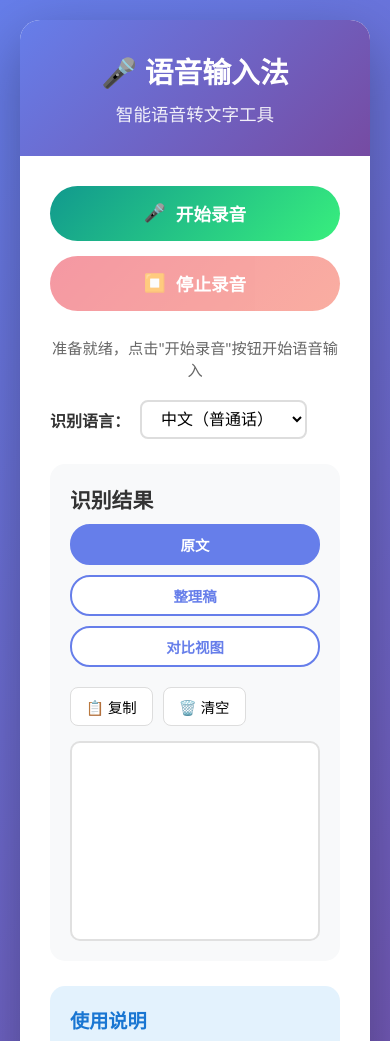
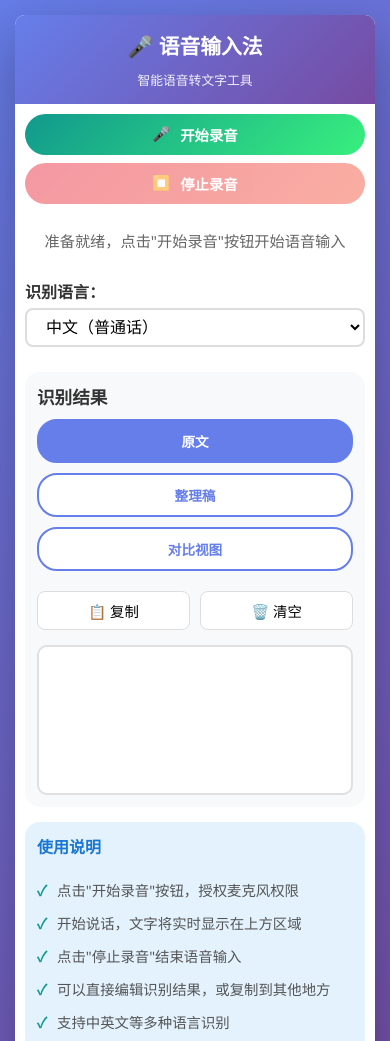
Before and after one commit to ls-jpg/qiniuyunshurufa, a plain HTML site: page index.html in a window 390 px wide. Shown: the top 1041 px of the page. Drawn offline with Linux system fonts and the light colour scheme.

Commit message:
适配不同设备尺寸

```diff
--- a/css/style.css
+++ b/css/style.css
@@ -297,24 +297,92 @@ footer {
     font-size: 0.9em;
 }
 
+/* ========== 响应式设计：平板和移动端 ========== */
+@media (max-width: 1024px) {
+    .container {
+        max-width: 95%;
+        margin: 10px;
+    }
+
+    header {
+        padding: 20px;
+    }
+
+    header h1 {
+        font-size: 2em;
+    }
+
+    main {
+        padding: 20px;
+    }
+}
+
 @media (max-width: 768px) {
+    body {
+        padding: 10px;
+    }
+
+    .container {
+        border-radius: 15px;
+    }
+
+    header {
+        padding: 20px 15px;
+    }
+
     header h1 {
-        font-size: 1.8em;
+        font-size: 1.6em;
+    }
+
+    .subtitle {
+        font-size: 0.9em;
+    }
+
+    main {
+        padding: 15px;
     }
 
     .control-panel {
         flex-direction: column;
+        gap: 10px;
     }
 
     .btn {
         width: 100%;
         justify-content: center;
+        padding: 12px 30px;
+        font-size: 1em;
     }
 
     .output-header {
         flex-direction: column;
         gap: 10px;
         align-items: flex-start;
+    }
+
+    .output-header h2 {
+        font-size: 1.1em;
+    }
+
+    .output-actions {
+        width: 100%;
+        justify-content: flex-start;
+    }
+
+    .btn-action {
+        flex: 1;
+        text-align: center;
+        justify-content: center;
+    }
+
+    .language-select {
+        flex-direction: column;
+        align-items: flex-start;
+        gap: 5px;
+    }
+
+    .language-select select {
+        width: 100%;
     }
 }
 
@@ -479,41 +547,161 @@ footer {
     .toggle-btn {
         width: 100%;
         justify-content: center;
+        padding: 10px 15px;
+        font-size: 0.85em;
     }
 
     .output-header {
         flex-direction: column;
         align-items: stretch;
+        gap: 10px;
     }
 
     .compare-container {
         flex-direction: column;
         min-height: auto;
+        gap: 15px;
     }
 
     .divider {
         width: 100%;
         height: 2px;
-        margin: 10px 0;
+        margin: 5px 0;
         background: linear-gradient(to right, #667eea, #764ba2);
     }
 
     .compare-panel {
-        min-height: 250px;
+        min-height: 200px;
+        padding: 12px;
+    }
+
+    .compare-panel h3 {
+        font-size: 1em;
+        flex-direction: column;
+        align-items: flex-start;
+        gap: 5px;
     }
 
     .compare-content {
-        min-height: 200px;
-        max-height: 300px;
+        min-height: 150px;
+        max-height: 250px;
+        padding: 8px;
+        font-size: 0.95em;
     }
 
     .style-selector {
         flex-direction: column;
         align-items: stretch;
+        padding: 12px;
+        margin-top: 10px;
+    }
+
+    .style-selector label {
+        font-size: 0.9em;
     }
 
     .style-selector select {
         max-width: 100%;
+        width: 100%;
+    }
+}
+
+/* ========== 超小屏幕适配（手机横屏/竖屏） ========== */
+@media (max-width: 480px) {
+    body {
+        padding: 5px;
+    }
+
+    .container {
+        border-radius: 10px;
+    }
+
+    header {
+        padding: 15px 10px;
+    }
+
+    header h1 {
+        font-size: 1.3em;
+    }
+
+    .subtitle {
+        font-size: 0.8em;
+    }
+
+    main {
+        padding: 10px;
+    }
+
+    .control-panel {
+        gap: 8px;
+    }
+
+    .btn {
+        padding: 10px 20px;
+        font-size: 0.9em;
+    }
+
+    .output-panel {
+        padding: 12px;
+        margin-bottom: 15px;
+    }
+
+    .output-area {
+        min-height: 150px;
+        max-height: 300px;
+        padding: 12px;
+        font-size: 1em;
+    }
+
+    .info-panel {
+        padding: 12px;
+        margin-bottom: 15px;
+    }
+
+    .info-panel h3 {
+        font-size: 1em;
+    }
+
+    .info-panel li {
+        font-size: 0.9em;
+        padding: 6px 0;
+        padding-left: 20px;
+    }
+
+    .compare-panel {
+        padding: 10px;
+    }
+
+    .compare-content {
+        min-height: 120px;
+        max-height: 200px;
+        font-size: 0.9em;
+    }
+
+    .style-label {
+        font-size: 0.75em;
+        padding: 2px 8px;
+    }
+}
+
+/* ========== 大屏幕优化（桌面端） ========== */
+@media (min-width: 1200px) {
+    .container {
+        max-width: 1000px;
+    }
+
+    header h1 {
+        font-size: 3em;
+    }
+
+    .output-area {
+        min-height: 250px;
+        max-height: 500px;
+    }
+
+    .compare-content {
+        min-height: 400px;
+        max-height: 600px;
     }
 }
 
```
Also changed, not shown: 1 other file.
